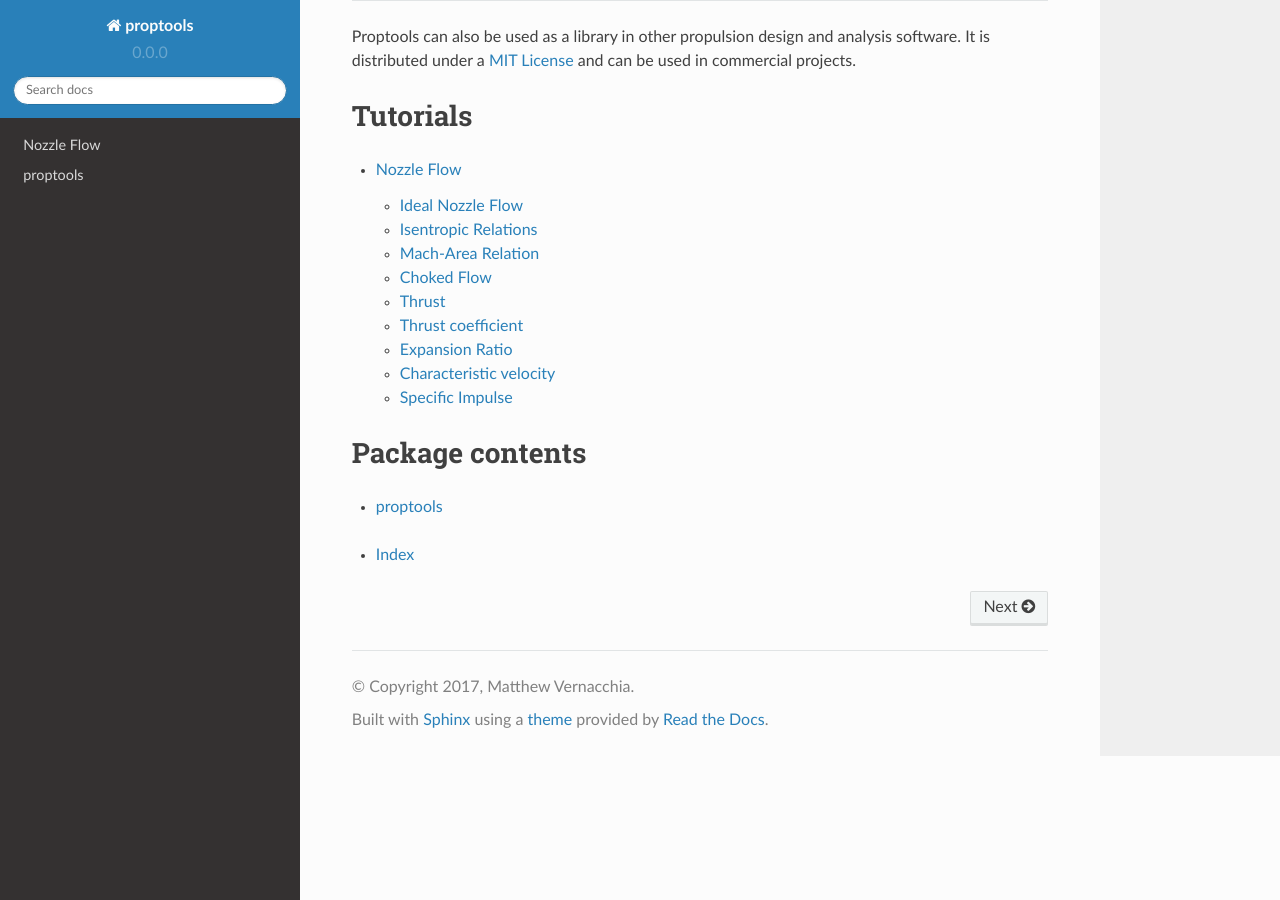
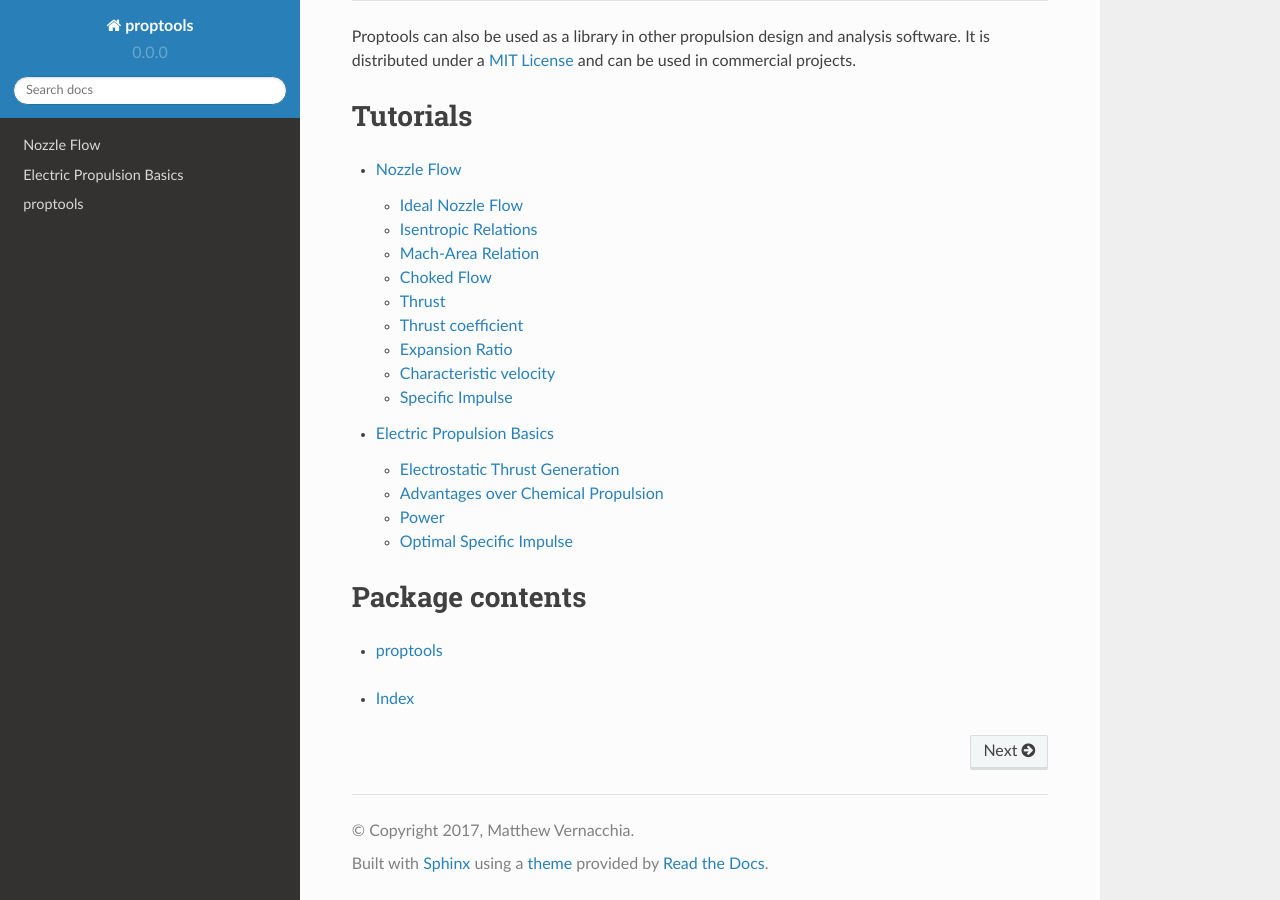
Before and after one commit to mvernacc/proptools, a Sphinx documentation site: the page built from docs/source/index.rst, in a window 1280 px wide and 900 px high, scrolled down 518 px. Built offline with Sphinx 7.4.7 and the Read the Docs theme 2.0.0, drawn with Linux system fonts in a browser that asks for light colours; some of the changed lines change nothing that is shown.

Commit message:
Start eprop tutorial.

```diff
--- /dev/null
+++ b/docs/source/electric_tutorial.rst
@@ -0,0 +1,30 @@
+Electric Propulsion Basics
+**************************
+
+Electrostatic Thrust Generation
+===============================
+
+
+
+Advantages over Chemical Propulsion
+==================================
+Electric propulsion is appealing because it enables higher specific impulse than chemical propulsion. The specific impulse of a chemical rocket depends on velocity to which a nozzle flow can be accelerated. This velocity is limited by the finite energy content of the working gas. In contrast, the particles leaving an electric thruster can be accelerated to very high velocities if sufficient electrical power is available.
+
+In a chemical rocket, the kinetic energy of the exhaust gas is supplied by thermal energy released in a combustion reaction. For example, in the stoichiometric combustion of H\ :sub:`2` and O\ :sub:`2` releases an energy per particle of :math:`4.01 \times 10^{-19}` J, or 2.5 eV. If all of the released energy were converted into kinetic energy of the exhaust jet, the maximum possible exhaust velocity would be:
+
+.. math::
+
+  v_e = \sqrt{2 \frac{E}{m_{H_2O}}} = 5175 \, \mathrm{m s^{-1}}
+
+corresponding to a maximum specific impulse of about 530 s. In practice, the most efficient flight engines have specific impulses of 450 to 500 s.
+
+With electric propulsion, much higher energies per particle are possible. If we accelerate (singly) charged particles through a potential of 1000 V, the jet kinetic energy will be 1000 eV per ion. This is 400 times more energy per particle than is possible with chemical propulsion (or, for similar particle masses, 20 times higher specific impulse). Specific impulse in excess of  10,000 s is feasible with electric propulsion.
+
+
+Power
+=====
+
+
+
+Optimal Specific Impulse
+========================
--- a/docs/source/index.rst
+++ b/docs/source/index.rst
@@ -29,6 +29,7 @@ Tutorials
   :maxdepth: 2
 
   nozzle_tutorial
+  electric_tutorial
 
 
 Package contents
```
